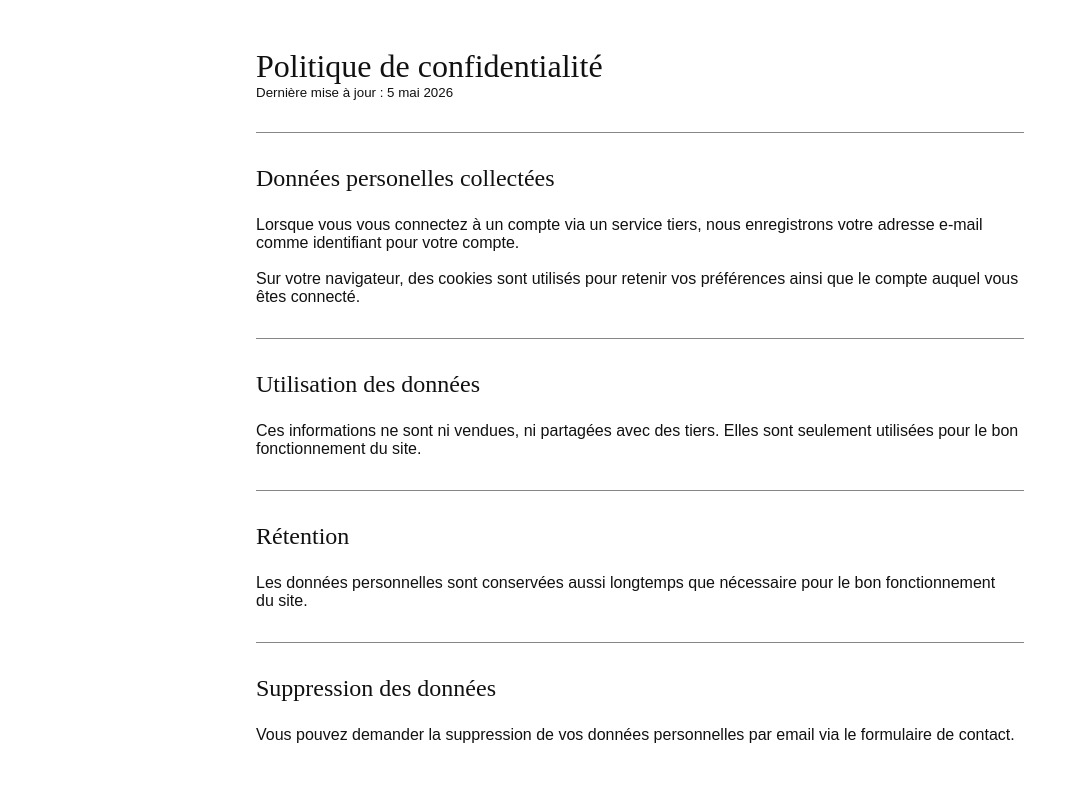
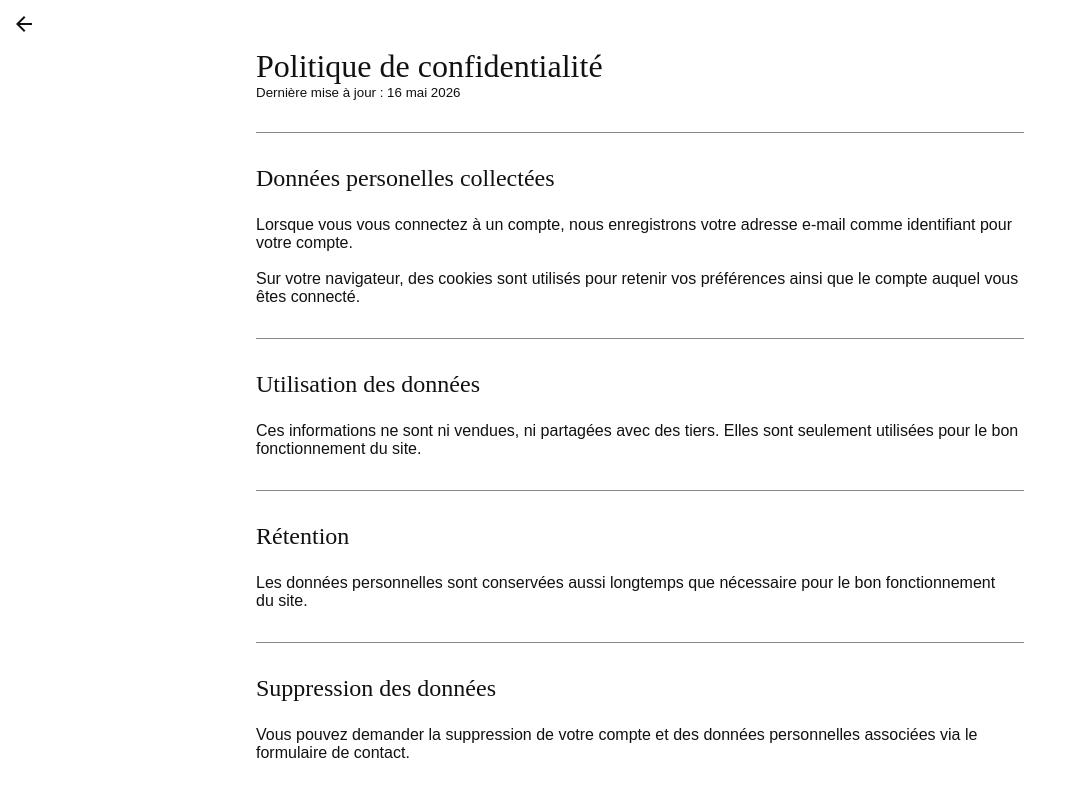
Before and after one commit to BaliBalo/cryptiques, a Nuxt app: page /politique-de-confidentialite in a window 1280 px wide. Shown: the top 796 px of the page, without its empty margins (0-1071 px from the left). Built offline with nearby package versions, Linux system fonts and the light colour scheme.

Commit message:
Update privacy policy

```diff
--- a/app/pages/politique-de-confidentialite.vue
+++ b/app/pages/politique-de-confidentialite.vue
@@ -7,11 +7,12 @@
 
 <template>
 	<main>
+		<Back />
 		<h1>Politique de confidentialité</h1>
-		<small>Dernière mise à jour : <time datetime="2026-05-05">5 mai 2026</time></small>
+		<small>Dernière mise à jour : <time datetime="2026-05-16">16 mai 2026</time></small>
 		<hr>
 		<h2>Données personelles collectées</h2>
-		<p>Lorsque vous vous connectez à un compte via un service tiers, nous enregistrons votre adresse e-mail comme identifiant pour votre compte.</p>
+		<p>Lorsque vous vous connectez à un compte, nous enregistrons votre adresse e-mail comme identifiant pour votre compte.</p>
 		<p>Sur votre navigateur, des cookies sont utilisés pour retenir vos préférences ainsi que le compte auquel vous êtes connecté.</p>
 		<hr>
 		<h2>Utilisation des données</h2>
@@ -21,7 +22,7 @@
 		<p>Les données personnelles sont conservées aussi longtemps que nécessaire pour le bon fonctionnement du site.</p>
 		<hr>
 		<h2>Suppression des données</h2>
-		<p>Vous pouvez demander la suppression de vos données personnelles par email via le <NuxtLink to="/contact">formulaire de contact</NuxtLink>.</p>
+		<p>Vous pouvez demander la suppression de votre compte et des données personnelles associées via le <NuxtLink to="/contact">formulaire de contact</NuxtLink>.</p>
 	</main>
 </template>
 
```
